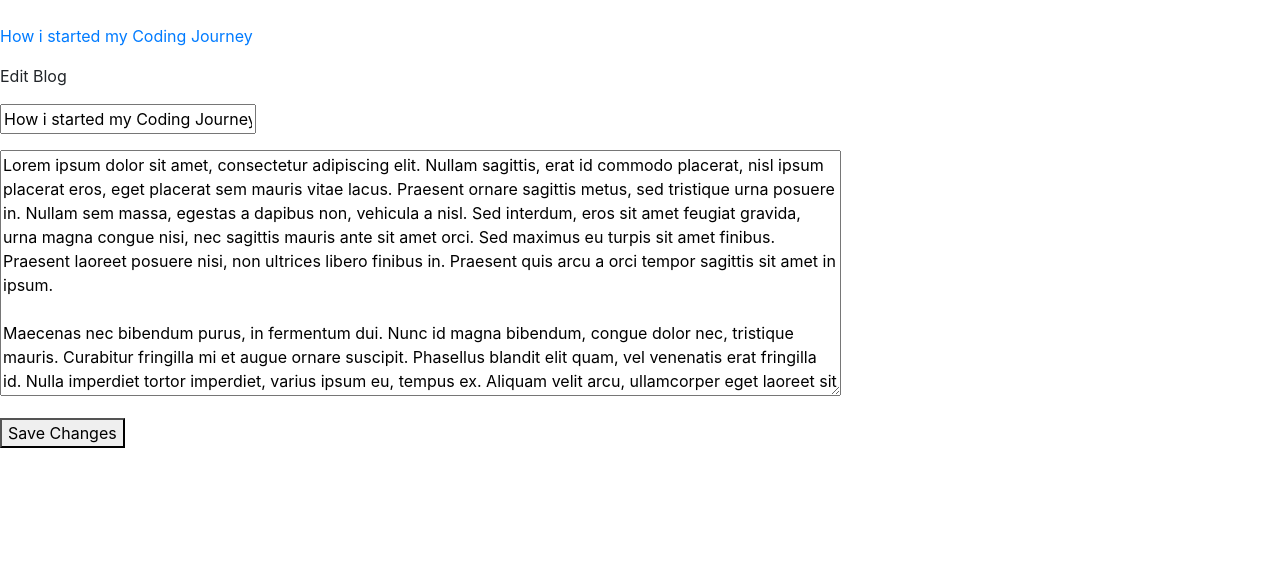
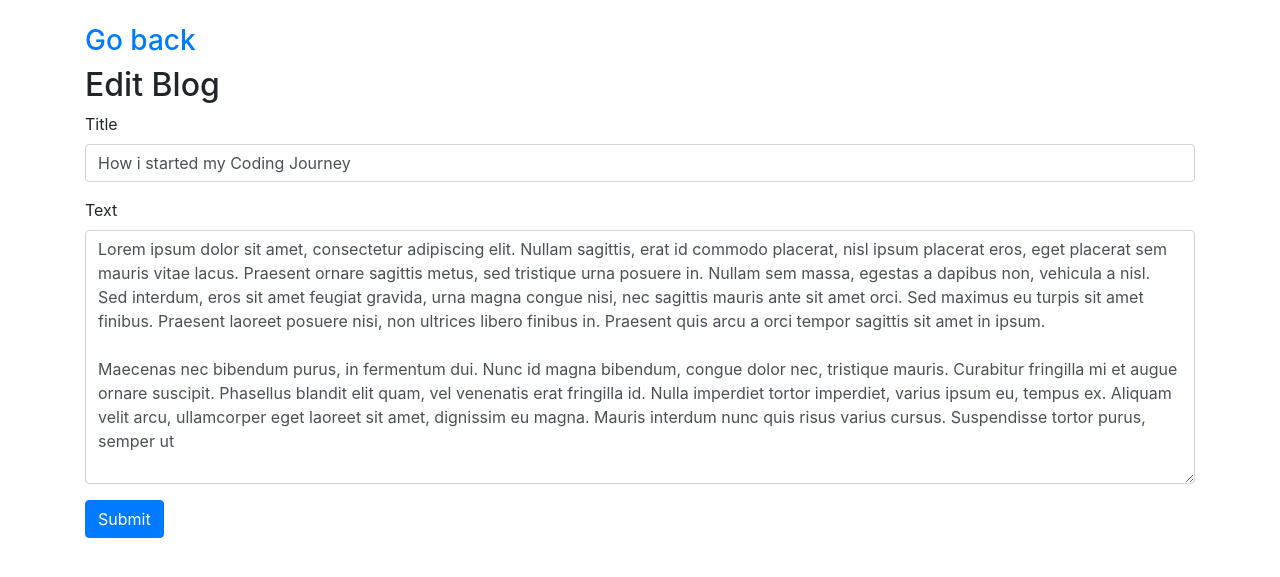
Before and after one commit to uchannel92/Django_blogsite, a Django app: page /edit_blogpost/1 in a window 1280 px wide. Shown: the part 58-635 px from the top of the page. Run offline with Django 4.2, Linux system fonts and the light colour scheme; a user stored in the database is signed in; data comes from the database, SQL or seed files in the repository; both versions use the stored data as it was after the commit; some libraries are stand-ins or nearby versions.

Commit message:
updated styling on the blogs page, register and logout pages.

```diff
--- a/blogs/forms.py
+++ b/blogs/forms.py
@@ -6,5 +6,5 @@ class BlogForm(forms.ModelForm):
 	class Meta:
 		model = BlogPost
 		fields = ['title', 'text']
-		labels = {'title': '','text': '',}
+		labels = {'title': 'Title','text': 'Text',}
 		widgets = {'text': forms.Textarea(attrs={'cols': 80})}
--- a/blogs/templates/blogs/base.html
+++ b/blogs/templates/blogs/base.html
@@ -12,7 +12,7 @@
 </head>
 <body>
 
-	<nav class="navbar navbar-expand-md navbar-light bg-light mb-4 border">
+	<nav class="navbar navbar-expand-md navbar-light bg-light mb-4 border sticky-top">
 		<a class="navbar-brand" href="{% url 'blogs:index' %}">Blog Site</a>
 
 		<button class="navbar-toggler" type="button" data-toggle="collapse" data-target="#navbarCollapse" aria-expanded="false" aria-label="Toggle navigation">
--- a/blogs/templates/blogs/edit_blogpost.html
+++ b/blogs/templates/blogs/edit_blogpost.html
@@ -1,15 +1,22 @@
 {% extends "blogs/base.html" %}
+
+{% load bootstrap4 %}
 
 {% block content %}
 
-<p><a href="{% url 'blogs:blogposts' %}">{{ blogpost.title }}</a></p>
-
-<p>Edit Blog</p>
-
-<form action="{% url 'blogs:edit_blogpost' blog.id %}" method="post">
-	{% csrf_token %}
-	{{ form.as_p }}
-	<button name="submit">Save Changes</button>
-</form>
+<div class="container">
+	<h3>
+		<a href="{% url 'blogs:blogposts' %}">Go back</a>
+	</h3>
+	<h2>Edit Blog</h2>
+	<form action="{% url 'blogs:edit_blogpost' blog.id %}" method="post">
+		{% csrf_token %}
+		{% bootstrap_form form %}
+		{% buttons %}
+		<button name="submit" class="btn btn-primary">Submit</button>
+		{% endbuttons %}
+		<input type="hidden" name="next" value="{% url 'blogs:index' %}" />
+	</form>
+</div>
 
 {% endblock content %}
--- a/users/templates/registration/logged_out.html
+++ b/users/templates/registration/logged_out.html
@@ -1,5 +1,9 @@
 {% extends 'blogs/base.html' %}
 
+{% load bootstrap4 %}
+
 {% block content %}
-	<p>You have been logged out. Thanks for visiting.</p>
+	<div class="container">
+		<p class="text-center">You have been logged out. Thanks for visiting.</p>
+	</div>
 {% endblock content %}
```
Also changed, not shown: users/templates/registration/register.html (+12 -6 lines), db.sqlite3.
